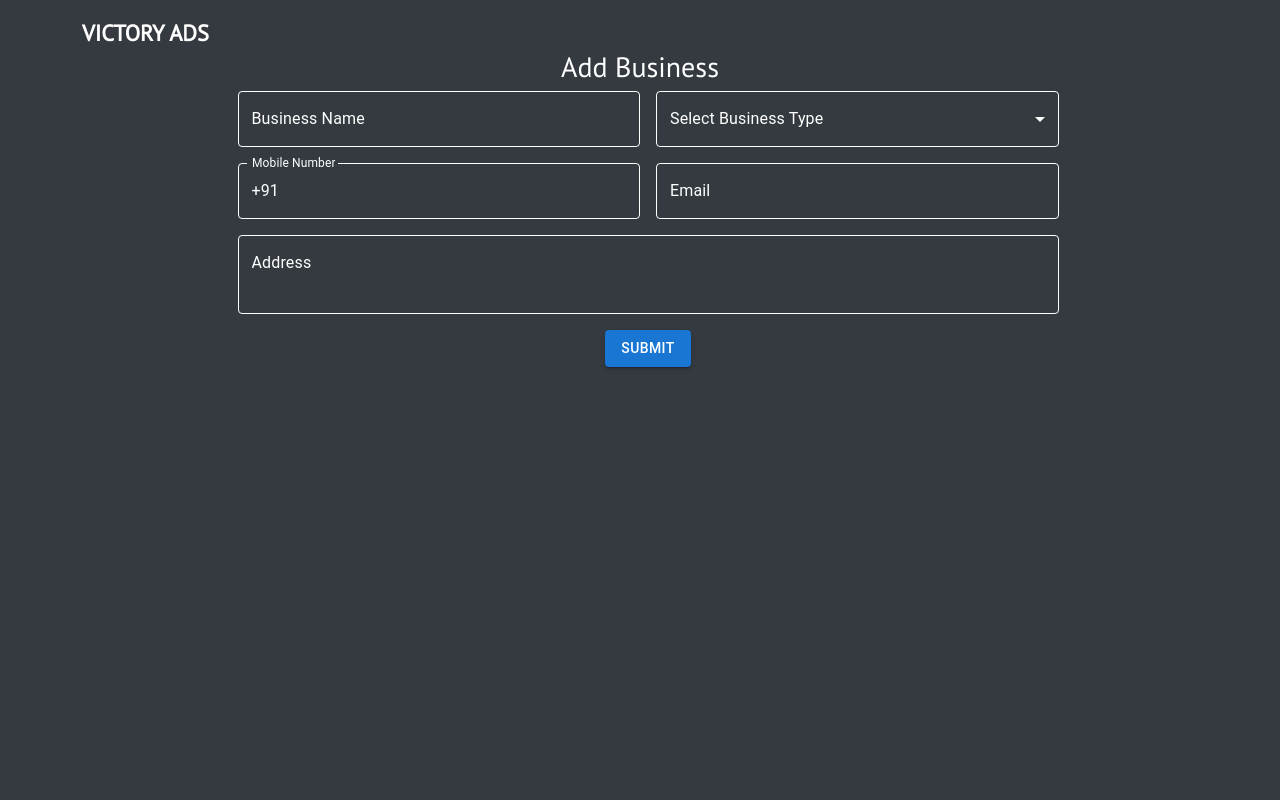
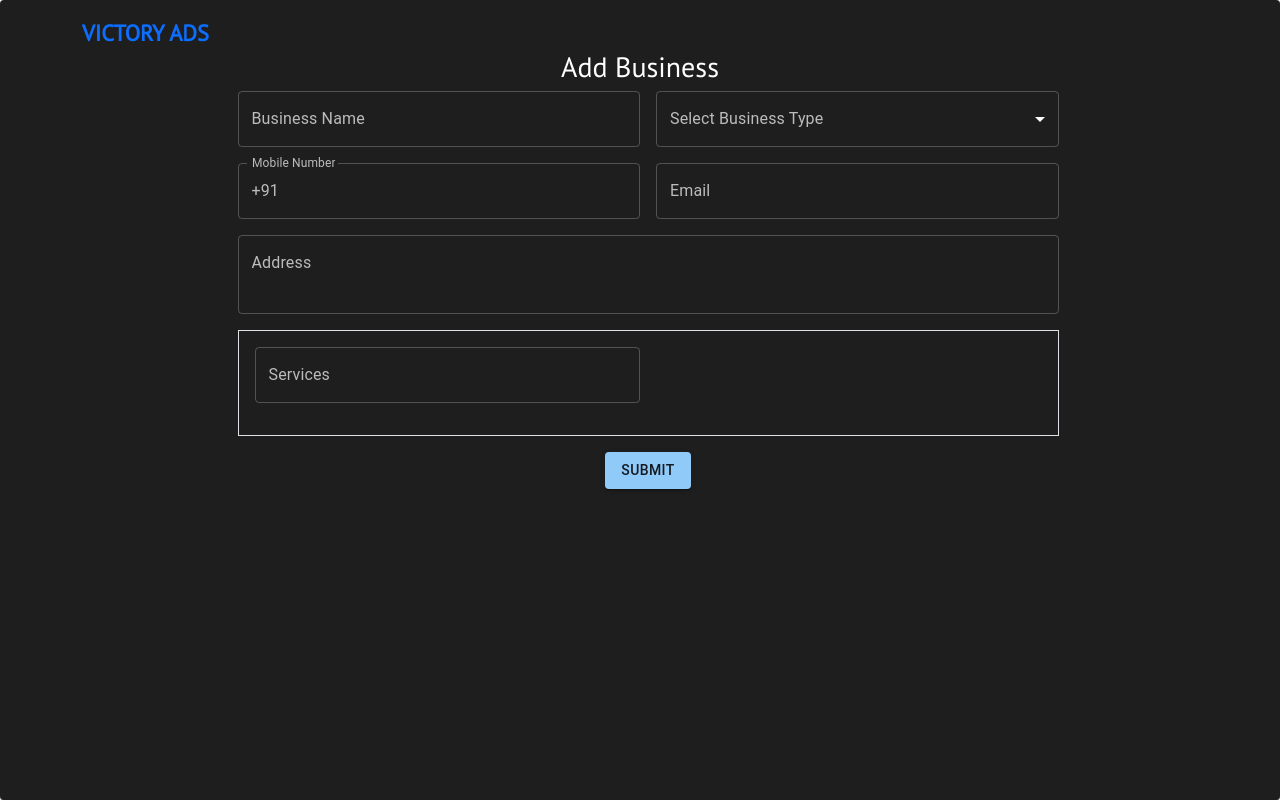
Before and after one commit to dasavarambharadwaj/victory-ads-ui, a React (Create React App) app: page /create in a window 1280 px wide. Built offline with nearby package versions, Linux system fonts and the light colour scheme.

Commit message:
material ui dark theme implementation

```diff
--- a/src/App.js
+++ b/src/App.js
@@ -1,16 +1,28 @@
 import "./App.scss";
 import Header from "./components/Header";
 import AppRouter from "./routes";
+import React from "react";
 import { BrowserRouter } from "react-router-dom";
+import { createTheme, ThemeProvider } from "@mui/material/styles";
+import { Paper } from "@mui/material";
+
 function App() {
+  const darkTheme = createTheme({
+    palette: {
+      mode: "dark",
+    },
+  });
   return (
+    <ThemeProvider theme={darkTheme}>
+      <Paper>
         <div className="container">
           <BrowserRouter>
             <Header />
             <AppRouter />
           </BrowserRouter>
         </div>
+      </Paper>
+    </ThemeProvider>
   );
 }
-
 export default App;
--- /dev/null
+++ b/src/components/DropdownComponent/index.js
@@ -0,0 +1,76 @@
+import { InputAdornment, List, ListItem,ListItemButton, ListItemText, Paper, Popover, TextField } from "@mui/material";
+import { useState } from "react";
+import SearchIcon from "@mui/icons-material/Search";
+
+const DropdownComponent = ({label,onChange,className}) => {
+    const [open, setOpen] = useState(false);
+    const [anchorPos, setAnchorPos] = useState(null);
+    const [popupWidth, setpopupWidth] = useState(0);
+    const [search,setSearch] = useState("")
+    const [selectedList,setSelectedList] = useState([])
+    const handleShow = (e) => {
+      setAnchorPos({
+        top: e.currentTarget.offsetTop + e.currentTarget.offsetHeight + 5,
+        left: e.currentTarget.offsetLeft,
+      });
+      setpopupWidth(e.currentTarget.offsetWidth);
+      setOpen(true);
+    };
+    const handleClose = () => {
+      setOpen(false);
+    };
+    return (
+        <>
+          <div className={className}>
+            <TextField
+            id="outlined-basic"
+            className="w-100"
+            value={search}
+            label={label}
+            name="email"
+            variant="outlined"
+            onClick={handleShow}
+            onChange={(e)=>{setSearch(e.target.value)}}
+            startAdornment={
+                <InputAdornment position="start">
+                <SearchIcon></SearchIcon>
+                </InputAdornment>
+            }
+            aria-describedby="search-popup"
+            ></TextField>
+            <Popover
+            id="search-popup"
+            anchorReference="anchorPosition"
+            className="w-100"
+            open={open}
+            onClose={handleClose}
+            anchorPosition={anchorPos}
+            disableAutoFocus
+            >
+              <Paper
+              style={{ width: popupWidth }}
+              className="p-2">
+                {search && (
+                  <List>
+                    <ListItem disablePadding>
+                      <ListItemButton onClick={()=>{
+                        let newList = selectedList
+                        newList.push(search)
+                        setSelectedList(newList)
+                        setSearch("")
+                        handleClose()
+                        onChange(newList)
+                      }}>
+                        <ListItemText primary={`add "${search}"`} />
+                      </ListItemButton>
+                    </ListItem>
+                  </List>
+                )}
+              </Paper>
+            </Popover>
+          </div>
+        </>
+     );
+}
+
+export default DropdownComponent;
--- a/src/components/Header/index.js
+++ b/src/components/Header/index.js
@@ -3,7 +3,7 @@ import { Link, useLocation } from "react-router-dom";
 const Header = () => {
   const location = useLocation();
   return (
-    <div className="d-flex mt-3 justify-content-between">
+    <div className="d-flex pt-3 justify-content-between">
       <Link className="fs-2" to="/">
         {location.pathname !== "/" && (
           <span className="fw-bold">VICTORY ADS</span>
--- a/src/index.css
+++ b/src/index.css
@@ -2,14 +2,12 @@
 * {
   font-family: "PT Sans", sans-serif;
 }
-body {
-  background-color: #343A40 !important;
-  color: white;
-}
 html {
   font-size: 100%;
 }
+html, body, #root, #root>div {
+  height: 100%
+}
 a, a:hover, a:visited, a:active, a:link {
-  color: inherit;
   text-decoration: none;
 }
--- a/src/pages/AddBusiness/index.js
+++ b/src/pages/AddBusiness/index.js
@@ -4,8 +4,10 @@ import {
   Grid,
   InputAdornment,
   MenuItem,
+  Chip,
 } from "@mui/material";
 import { useState } from "react";
+import DropdownComponent from "../../components/DropdownComponent";
 import ApiServices from "../../services/apiServices";
 
 const business = [
@@ -29,6 +31,8 @@ function AddBusiness() {
   const [mobileNumber, setMobileNumber] = useState("");
   const [email, setEmail] = useState("");
   const [address, setAddress] = useState("");
+  const [selectedServices, setSelectedServices] = useState([]);
+  const [servicesList, setServicesList] = useState([]);
   const [errors, setErrors] = useState({});
 
   const handleSubmit = async (e) => {
@@ -50,9 +54,8 @@ function AddBusiness() {
           phone: [mobileNumber],
           address: address,
           email: email,
-          services: []
+          services: selectedServices
         });
-        console.log(response)
         if(response?.data?.acknowledged) {
           alert("Business Added Successfully")
         }
@@ -82,7 +85,7 @@ function AddBusiness() {
               error={Boolean(errors?.businessName)}
               helperText={errors?.businessName}
               id="outlined-basic"
-              className="white-field w-100"
+              className="w-100"
               label="Business Name"
               variant="outlined"
               name="businessName"
@@ -101,7 +104,7 @@ function AddBusiness() {
               select
               label="Select Business Type"
               variant="outlined"
-              className="white-field w-100"
+              className="w-100"
               name="businessType"
               value={businessType}
               onChange={(e) => {
@@ -110,7 +113,7 @@ function AddBusiness() {
               }}
             >
               {business.map((option) => (
-                <MenuItem value={option.value} className="white-field">
+                <MenuItem value={option.value}>
                   {option.value}
                 </MenuItem>
               ))}
@@ -121,14 +124,14 @@ function AddBusiness() {
               error={Boolean(errors?.mobileNumber)}
               helperText={errors?.mobileNumber}
               id="outlined-basic"
-              className="white-field w-100"
+              className="w-100"
               label="Mobile Number"
               variant="outlined"
               name="mobileNumber"
               value={mobileNumber}
               InputProps={{
                 startAdornment: (
-                  <InputAdornment position="start" className="white-field">
+                  <InputAdornment position="start">
                     +91
                   </InputAdornment>
                 ),
@@ -144,7 +147,7 @@ function AddBusiness() {
               error={Boolean(errors?.email)}
               helperText={errors?.email}
               id="outlined-basic"
-              className="white-field w-100"
+              className="w-100"
               label="Email"
               name="email"
               variant="outlined"
@@ -161,7 +164,7 @@ function AddBusiness() {
               helperText={errors?.address}
               fullWidth
               id="outlined-basic"
-              className="white-field w-100"
+              className="w-100"
               label="Address"
               variant="outlined"
               name="address"
@@ -174,7 +177,35 @@ function AddBusiness() {
               }}
             />
           </Grid>
-          <Grid item md={12} className="text-center">
+          <Grid item xs={12} md={12}>
+            <Grid className="p-2 border">
+              <Grid item xs={12} md={6}>
+                <DropdownComponent
+                label="Services"
+                className="p-2"
+                onChange = {(value)=>{
+                  setSelectedServices([...value])
+                }}
+                />
+              </Grid>
+              <div className="p-2">
+                {selectedServices && selectedServices.map((item,index)=>
+                  (<Chip
+                    label={item}
+
+                    className="m-2 p-2"
+                    variant="outlined"
+                    onDelete={()=>{
+                      let temp = [...selectedServices]
+                      temp.splice(index,1)
+                      setSelectedServices(temp);
+                    }}
+                  />)
+                )}
+              </div>
+            </Grid>
+          </Grid>
+          <Grid item md={12} className="text-center w-100">
             <Button variant="contained" onClick={handleSubmit} color="primary" type="button">
               Submit
             </Button>
--- a/src/pages/Home/Home.scss
+++ b/src/pages/Home/Home.scss
@@ -1,12 +1,3 @@
-.search-field, .search-field:hover, .search-field:active, .search-field:link, .search-field:focus {
-  background-color: white;
-  border-radius: 15px !important;
-  width: 100%;
-  fieldset {
-    border: none;
-    border-radius: 15px;
-  }
-}
 #search-popup {
   .MuiPopover-paper {
     border-radius: 15px;
@@ -17,7 +8,6 @@
   overflow: overlay;
 }
 .category-box {
-  color: white;
   border-radius: 30px;
   background-color: #f59f00;
 }
--- a/src/pages/Home/index.js
+++ b/src/pages/Home/index.js
@@ -12,13 +12,12 @@ function Home() {
   const [loading, setLoading] = useState(false);
   const [debounceTimeoutHandle, setDebounceTimeoutHandle] = useState(null);
   let apiServices = new ApiServices();
-  const handleShow = () => {
-    let element = document.querySelectorAll(".search-field")[0];
+  const handleShow = (e) => {
     setAnchorPos({
-      top: element.offsetTop + element.offsetHeight + 5,
-      left: element.offsetLeft,
+      top: e.currentTarget.offsetTop + e.currentTarget.offsetHeight + 5,
+      left: e.currentTarget.offsetLeft,
     });
-    setpopupWidth(element.offsetWidth);
+    setpopupWidth(e.currentTarget.offsetWidth);
     setOpen(true);
   };
   const handleClose = () => {
@@ -56,7 +55,7 @@ function Home() {
       </div>
       <div className="w-75 mx-auto">
         <OutlinedInput
-          className="mt-3 search-field"
+          className="mt-3 w-100"
           placeholder="Search"
           onClick={handleShow}
           onChange={(event) => {
--- a/src/styles/main.scss
+++ b/src/styles/main.scss
@@ -16,17 +16,3 @@
 .fs-6 {
   font-size: 2.4rem !important;
 }
-.white-field {
-  p,
-  div,
-  svg,
-  input {
-    color: white;
-  }
-  label {
-    color: white;
-  }
-  fieldset {
-    border-color: white;
-  }
-}
```
Lines whose indentation alone changed are shown as unchanged.
